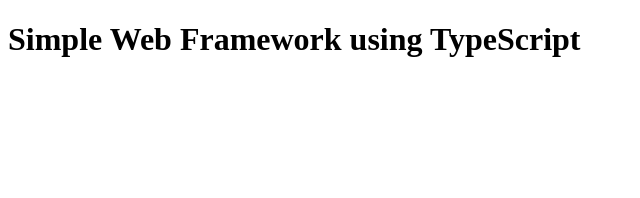
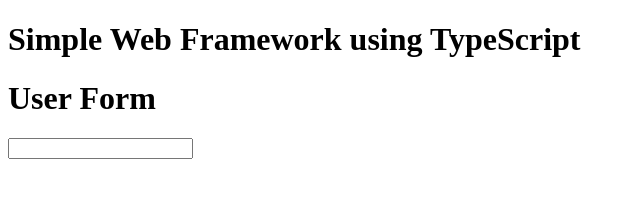
Before and after one commit to eacardenase/web-framework-ts, a website built with Parcel: page index.html in a window 1280 px wide. Shown: the whole page, without its empty margins (0-640 px from the left). Built offline with nearby package versions, Linux system fonts and the light colour scheme; data requests are answered from the project's data file.

Commit message:
Adding UserForm class to render html templates

```diff
--- a/index.html
+++ b/index.html
@@ -9,6 +9,7 @@
 
     <body>
         <h1>Simple Web Framework using TypeScript</h1>
+        <div id="root"></div>
         <script src="./src/index.ts"></script>
     </body>
 </html>
--- a/src/index.ts
+++ b/src/index.ts
@@ -1,9 +1,5 @@
-import User from './models/User';
+import UserForm from './models/views/UserForm';
 
-const collection = User.buildUserCollection();
+const userForm = new UserForm(document.getElementById('root'));
 
-collection.on('change', () => {
-    console.log(collection.models);
-});
-
-collection.fetch();
+userForm.render();
--- /dev/null
+++ b/src/models/views/UserForm.ts
@@ -0,0 +1,19 @@
+export default class UserForm {
+    constructor(private parent: HTMLElement) {}
+
+    public template(): string {
+        return `
+            <div>
+                <h1>User Form</h1>
+                <input />
+            </div>
+        `;
+    }
+
+    public render(): void {
+        const templateElement = document.createElement('template');
+        templateElement.innerHTML = this.template();
+
+        this.parent.append(templateElement.content);
+    }
+}
```
